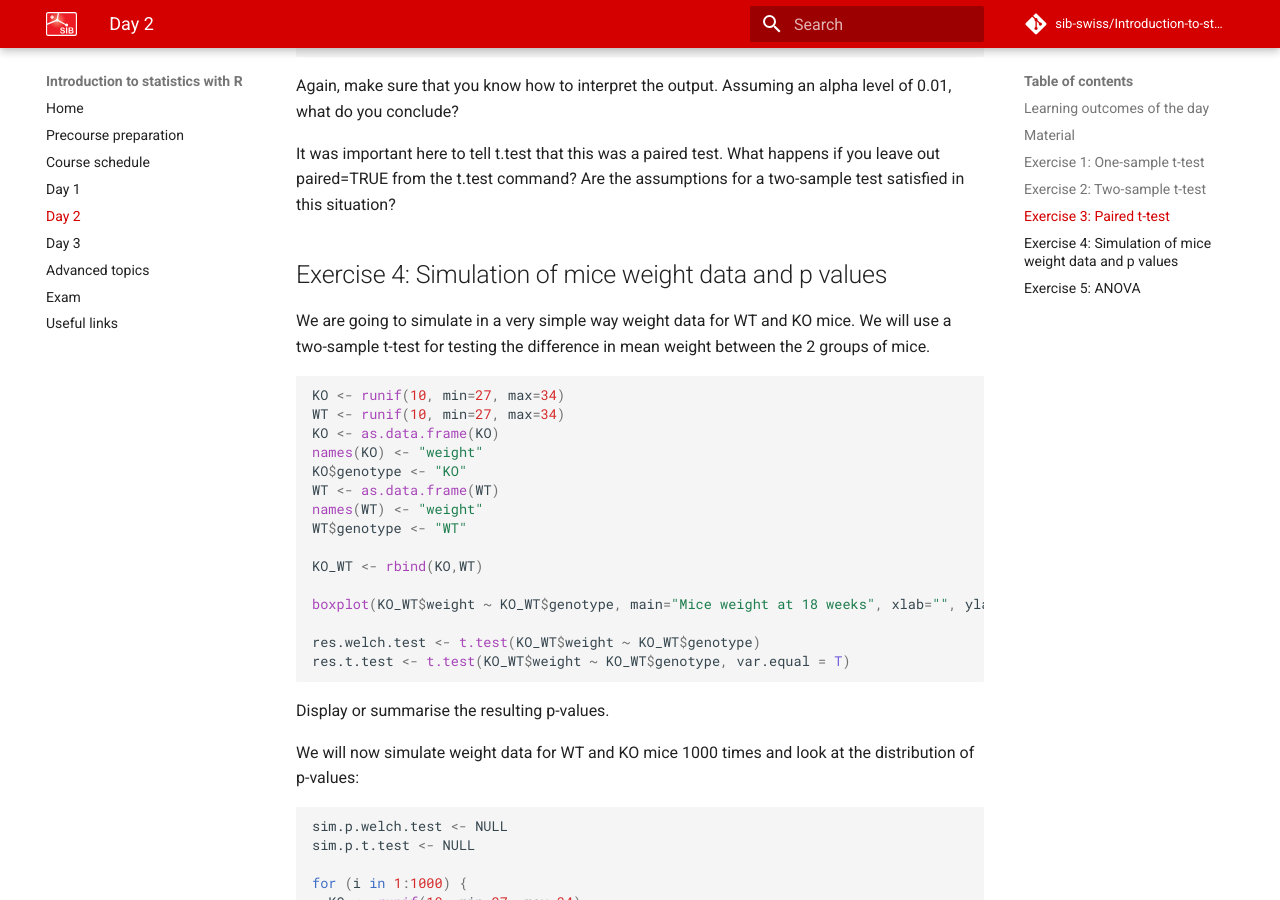
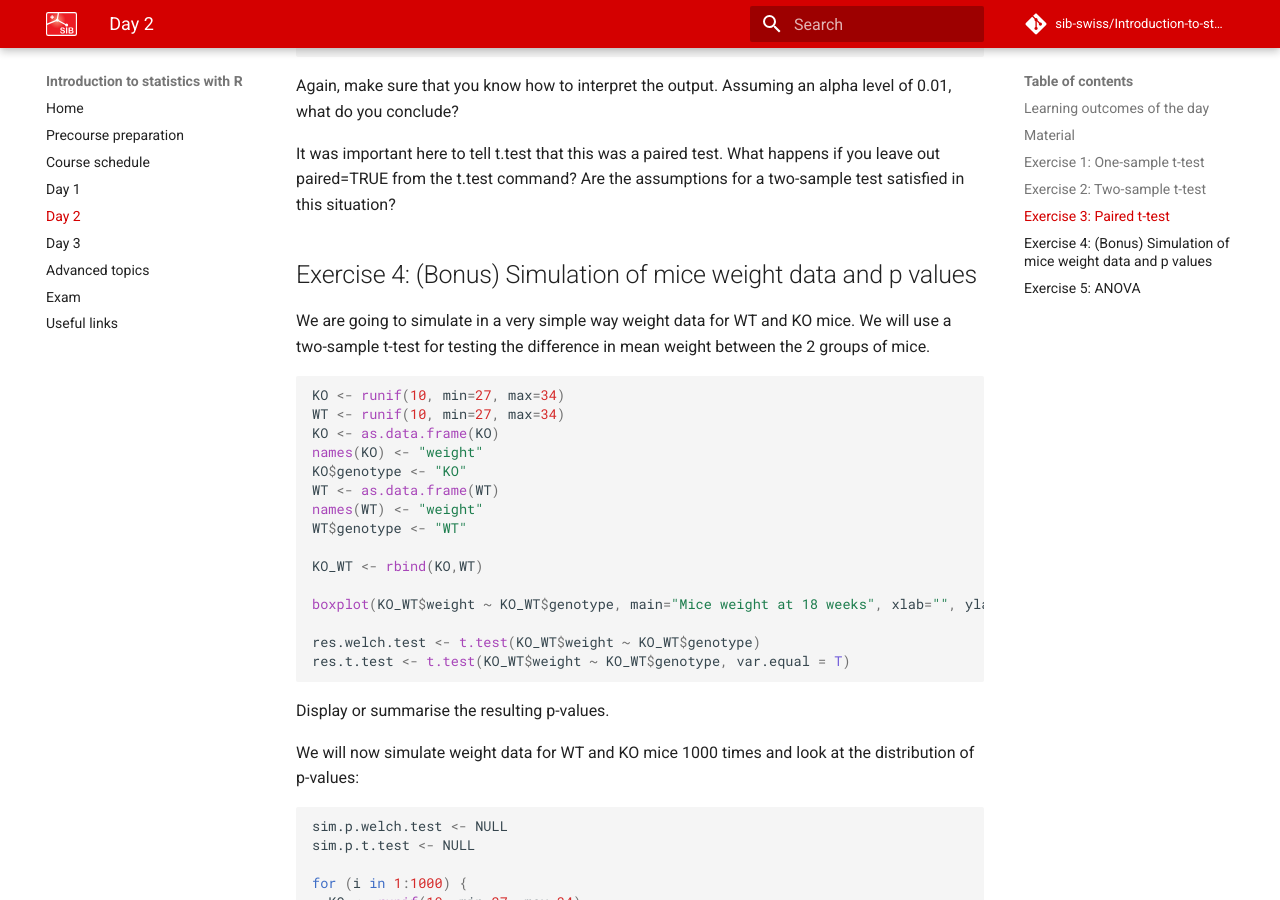
Before and after one commit to sib-swiss/Introduction-to-statistics-with-R, an MkDocs documentation site: the page built from docs/day2.md, in a window 1280 px wide and 900 px high, scrolled down 2499 px. Built offline with MkDocs 1.6.1 and Material for MkDocs 9.7.7, drawn with Linux system fonts in a browser that asks for light colours; comment, search, counter and statistics services are not loaded.

Commit message:
changes_day2

```diff
--- a/docs/day2.md
+++ b/docs/day2.md
@@ -140,7 +140,7 @@ Again, make sure that you know how to interpret the output. Assuming an alpha le
 It was important here to tell t.test that this was a paired test. What happens if you leave out paired=TRUE from the t.test command? Are the assumptions for a two-sample test satisfied in this situation?
 
 
-## Exercise 4: Simulation of mice weight data and p values
+## Exercise 4: (Bonus) Simulation of mice weight data and p values
 
 We are going to simulate in a very simple way weight data for WT and KO mice. We will use a two-sample t-test for testing the difference in mean weight between the 2 groups of mice.
 
```
Also changed, not shown: docs/day1.md (+1 -1 lines), 1 other file.
